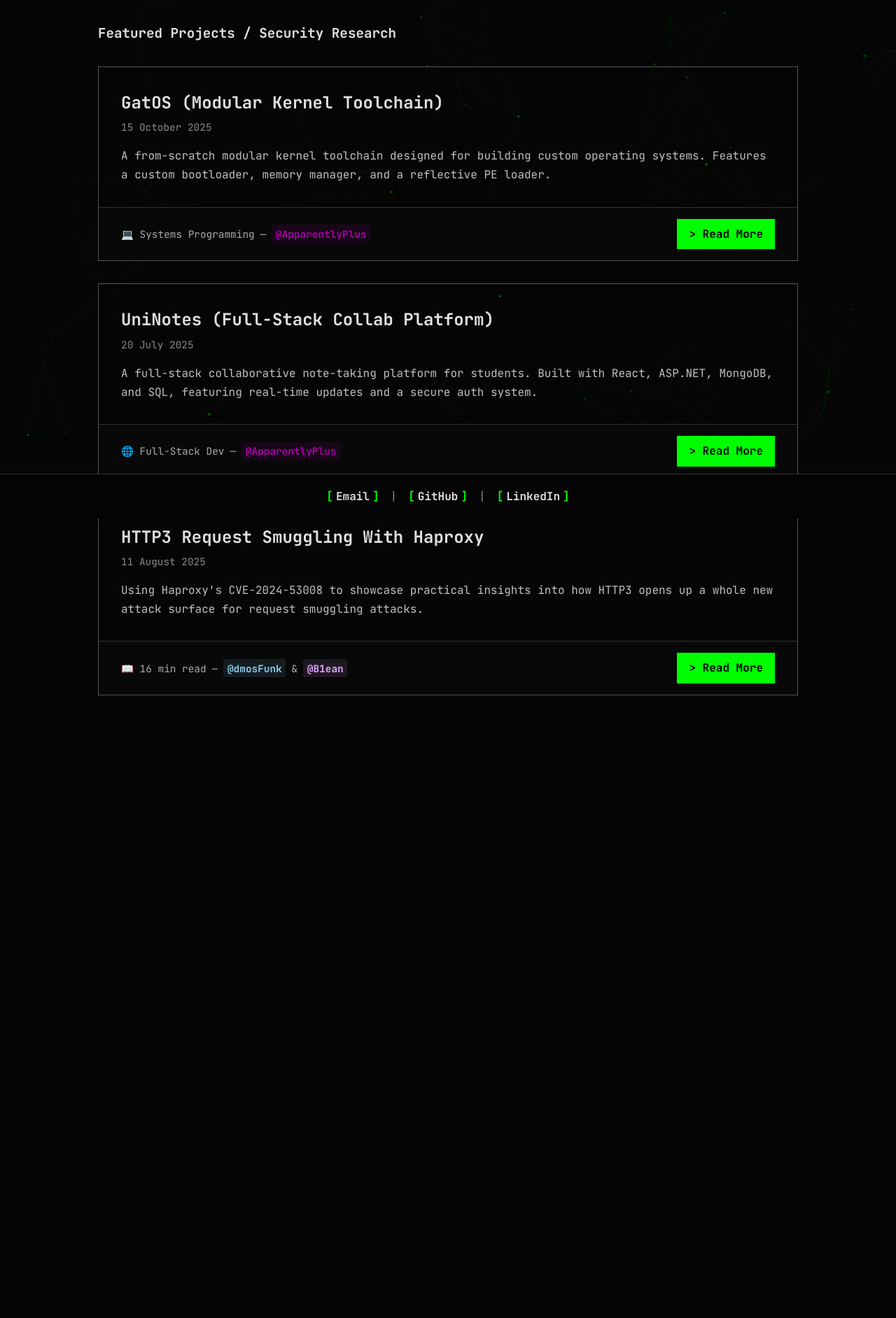
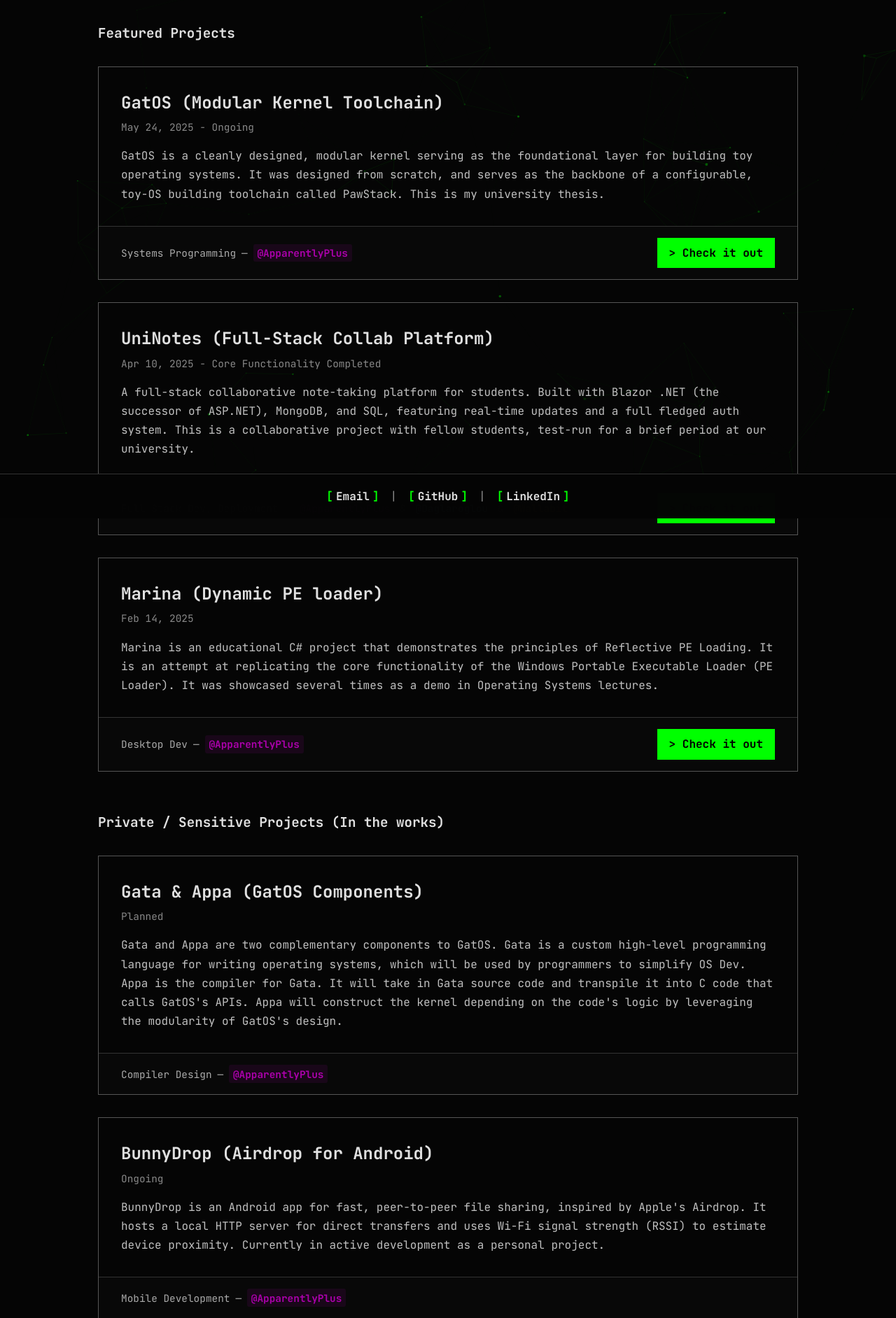
Before and after one commit to ApparentlyPlus/whoami, a Flask app: page /projects in a window 1280 px wide. Shown: the part 59-1943 px from the top of the page at 70% size. Before the commit the page ends 1053 px from the top, so only its background shows below. Run offline with Flask 3, Linux system fonts and the light colour scheme.

Commit message:
Add project metadata styles, update project descriptions, and create WSGI entry point

```diff
--- a/static/css/styles.css
+++ b/static/css/styles.css
@@ -574,6 +574,11 @@ body.animation-running #landing-terminal {
   background-color: rgba(230, 168, 255, 0.1);
 }
 
+.project-meta .author.yellow {
+  color: #b99700;
+  background-color: rgba(255, 242, 168, 0.1);
+}
+
 .project-read-more {
   background-color: #0f0;
   color: #000;
--- a/templates/index.html
+++ b/templates/index.html
@@ -14,7 +14,7 @@
         <h1 class="landing-name">Panagiotis Chatzikallias</h1>
         <h2 class="landing-subtitle">Systems & Full-Stack Developer // Student</h2>
         <p class="landing-bio">
-            Passionate student with a rare toolkit: building OS kernel compilation toolchains by day, shipping secure, full-stack platforms by night. Architecting high-performance systems from bare metal to distributed cloud solutions is my forte.
+            Passionate student with a rare toolkit: building OS kernel toolchains by day, shipping secure, full-stack platforms by night. Architecting high-performance systems, from bare metal to distributed cloud solutions, is my forte.
             <br><br>
             Whew! struggling to talk about myself professionally is just as hard online, as it is at cocktail parties :)
         </p>
--- a/templates/projects.html
+++ b/templates/projects.html
@@ -6,64 +6,141 @@
 
 <div class="projects-container">
 
-    <h2 class="projects-page-title">Featured Projects / Security Research</h2>
+    <h2 class="projects-page-title">Featured Projects</h2>
 
     <article class="project-box">
-        <a href="#" class="project-link-wrapper">
+        <a href="https://github.com/ApparentlyPlus/GatOS/" target="_blank" rel="noopener noreferrer" class="project-link-wrapper">
             <header>
                 <h3 class="project-title">GatOS (Modular Kernel Toolchain)</h3>
-                <p class="project-date">15 October 2025</p>
+                <p class="project-date">May 24, 2025 - Ongoing</p>
             </header>
             <p class="project-description">
-                A from-scratch modular kernel toolchain designed for building custom operating systems. Features a custom bootloader, memory manager, and a reflective PE loader.
+                GatOS is a cleanly designed, modular kernel serving as the foundational layer for building toy operating systems. It was designed from scratch, and serves as the backbone of a configurable, toy-OS building toolchain called PawStack. This is my university thesis.
             </p>
         </a>
         <footer class="project-footer">
             <div class="project-meta">
-                <span>&#128187; Systems Programming</span> <span>&mdash;</span>
+                <span>Systems Programming</span> <span>&mdash;</span>
                 <span class="author">@ApparentlyPlus</span>
             </div>
-            <a href="#" class="project-read-more">> Read More</a>
+            <a href="https://github.com/ApparentlyPlus/GatOS/" target="_blank" rel="noopener noreferrer" class="project-read-more">> Check it out</a>
         </footer>
     </article>
 
     <article class="project-box">
-        <a href="#" class="project-link-wrapper">
+        <a href="https://github.com/daglaroglou/UniNotes" target="_blank" rel="noopener noreferrer" class="project-link-wrapper">
             <header>
                 <h3 class="project-title">UniNotes (Full-Stack Collab Platform)</h3>
-                <p class="project-date">20 July 2025</p>
+                <p class="project-date">Apr 10, 2025 - Core Functionality Completed</p>
             </header>
             <p class="project-description">
-                A full-stack collaborative note-taking platform for students. Built with React, ASP.NET, MongoDB, and SQL, featuring real-time updates and a secure auth system.
+                A full-stack collaborative note-taking platform for students. Built with Blazor .NET (the successor of ASP.NET), MongoDB, and SQL, featuring real-time updates and a full fledged auth system. This is a collaborative project with fellow students, test-run for a brief period at our university.
             </p>
         </a>
         <footer class="project-footer">
             <div class="project-meta">
-                <span>&#127760; Full-Stack Dev</span> <span>&mdash;</span>
+                <span>Full-Stack Dev, Deployment</span> <span>&mdash;</span>
                 <span class="author">@ApparentlyPlus</span>
+                <span>&</span>
+                <span class="author blue">@Daglaroglou</span>
+                <span>&</span>
+                <span class="author yellow">@Wallabit</span>
             </div>
-            <a href="#" class="project-read-more">> Read More</a>
+            <a href="https://github.com/daglaroglou/UniNotes" target="_blank" rel="noopener noreferrer" class="project-read-more">> Check it out</a>
         </footer>
     </article>
 
     <article class="project-box">
-        <a href="#" class="project-link-wrapper">
+        <a href="https://github.com/ApparentlyPlus/Marina" target="_blank" rel="noopener noreferrer" class="project-link-wrapper">
             <header>
-                <h3 class="project-title">HTTP3 Request Smuggling With Haproxy</h3>
-                <p class="project-date">11 August 2025</p>
+                <h3 class="project-title">Marina (Dynamic PE loader)</h3>
+                <p class="project-date">Feb 14, 2025</p>
             </header>
             <p class="project-description">
-                Using Haproxy's CVE-2024-53008 to showcase practical insights into how HTTP3 opens up a whole new attack surface for request smuggling attacks.
+                Marina is an educational C# project that demonstrates the principles of Reflective PE Loading. It is an attempt at replicating the core functionality of the Windows Portable Executable Loader (PE Loader). It was showcased several times as a demo in Operating Systems lectures.
             </p>
         </a>
         <footer class="project-footer">
             <div class="project-meta">
-                <span>&#128214; 16 min read</span> <span>&mdash;</span>
-                <span class="author blue">@dmosFunk</span>
-                <span>&</span>
-                <span class="author light-purple">@B1ean</span>
+                <span>Desktop Dev</span> <span>&mdash;</span>
+                <span class="author">@ApparentlyPlus</span>
             </div>
-            <a href="#" class="project-read-more">> Read More</a>
+            <a href="https://github.com/ApparentlyPlus/Marina" target="_blank" rel="noopener noreferrer" class="project-read-more">> Check it out</a>
+        </footer>
+    </article>
+
+    <br>
+    <h2 class="projects-page-title">Private / Sensitive Projects (In the works)</h2>
+
+    <article class="project-box">
+        <a class="project-link-wrapper">
+            <header>
+                <h3 class="project-title">Gata & Appa (GatOS Components)</h3>
+                <p class="project-date">Planned</p>
+            </header>
+            <p class="project-description">
+                Gata and Appa are two complementary components to GatOS. Gata is a custom high-level programming language for writing operating systems, which will be used by programmers to simplify OS Dev. Appa is the compiler for Gata. It will take in Gata source code and transpile it into C code that calls GatOS's APIs. Appa will construct the kernel depending on the code's logic by leveraging the modularity of GatOS's design.
+            </p>
+        </a>
+        <footer class="project-footer">
+            <div class="project-meta">
+                <span>Compiler Design</span> <span>&mdash;</span>
+                <span class="author">@ApparentlyPlus</span>
+            </div>
+        </footer>
+    </article>
+
+    <article class="project-box">
+        <a class="project-link-wrapper">
+            <header>
+                <h3 class="project-title">BunnyDrop (Airdrop for Android)</h3>
+                <p class="project-date">Ongoing</p>
+            </header>
+            <p class="project-description">
+                BunnyDrop is an Android app for fast, peer-to-peer file sharing, inspired by Apple's Airdrop. It hosts a local HTTP server for direct transfers and uses Wi-Fi signal strength (RSSI) to estimate device proximity. Currently in active development as a personal project.
+            </p>
+        </a>
+        <footer class="project-footer">
+            <div class="project-meta">
+                <span>Mobile Development</span> <span>&mdash;</span>
+                <span class="author">@ApparentlyPlus</span>
+            </div>
+        </footer>
+    </article>
+
+    <article class="project-box">
+        <a class="project-link-wrapper">
+            <header>
+                <h3 class="project-title">NahIdWIN</h3>
+                <p class="project-date">Completed</p>
+            </header>
+            <p class="project-description">
+                NahIdWIN is a windows exlusive Proof-of-Concept I designed to demonstrate advanced no-write antivirus evasion techniques, leveraging managed code. Due to the sensitive nature of this project, further details are withheld from the public. This PoC has been shared with cybersecurity professionals for remediation purposes only, responsibly.
+            </p>
+        </a>
+        <footer class="project-footer">
+            <div class="project-meta">
+                <span>Exploit Dev</span> <span>&mdash;</span>
+                <span class="author">@ApparentlyPlus</span>
+            </div>
+        </footer>
+    </article>
+
+    <article class="project-box">
+        <a class="project-link-wrapper">
+            <header>
+                <h3 class="project-title">GreeklEase</h3>
+                <p class="project-date">Ongoing</p>
+            </header>
+            <p class="project-description">
+               GreekLease is an optimized engine that translates Greeklish (Greek written with Latin characters) to proper Greek. It uses a combination of rule-based algorithms, Databases and machine learning techniques to accurately interpret and convert text, making it easier for users to communicate in Greek without needing to switch keyboards or input methods.
+            </p>
+        </a>
+        <footer class="project-footer">
+            <div class="project-meta">
+                <span>Hobby Project</span> <span>&mdash;</span>
+                <span class="author">@ApparentlyPlus</span>
+            </div>
         </footer>
     </article>
 
--- /dev/null
+++ b/wsgi.py
@@ -0,0 +1,4 @@
+from app import app
+
+if __name__ == "__main__":
+    app.run()
```
